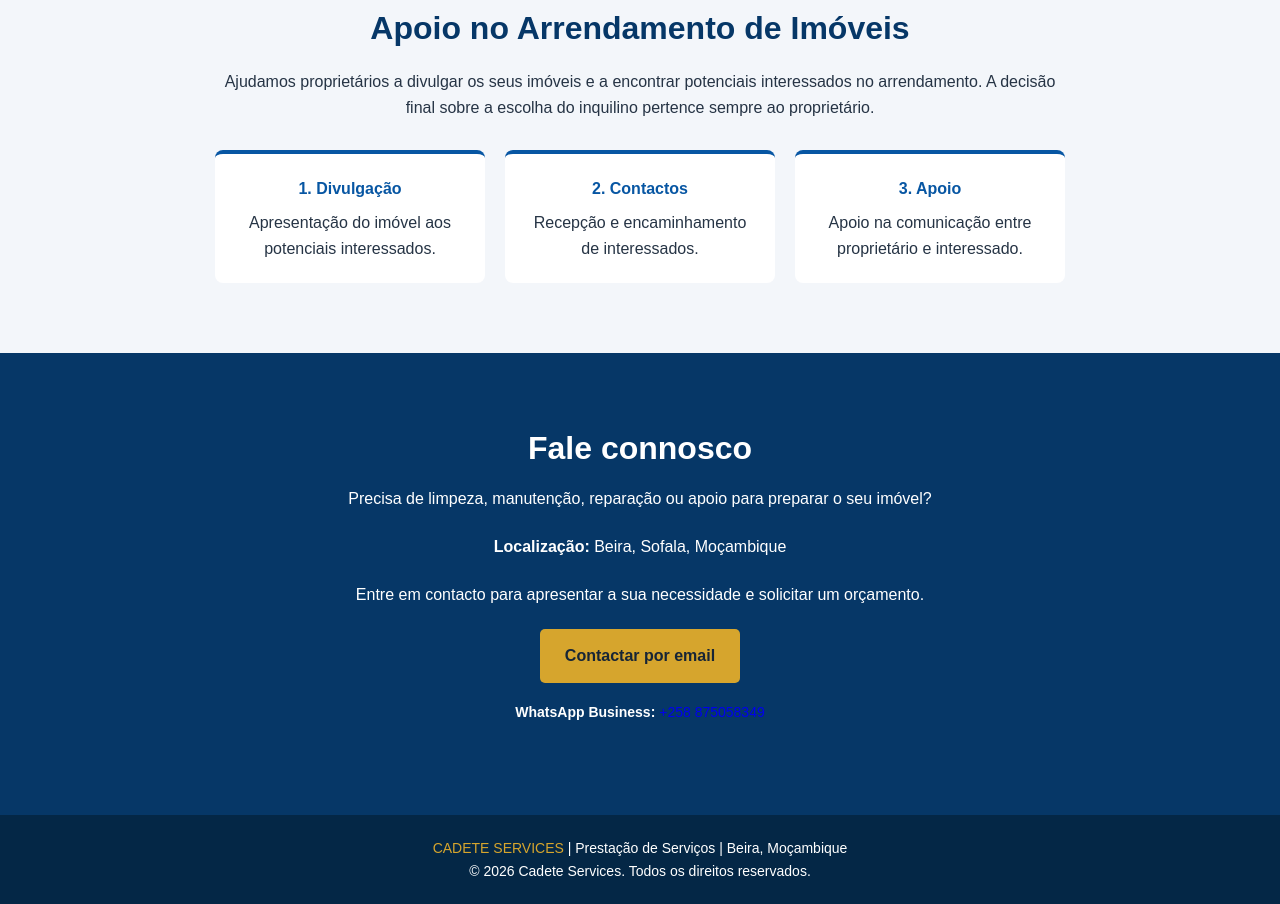
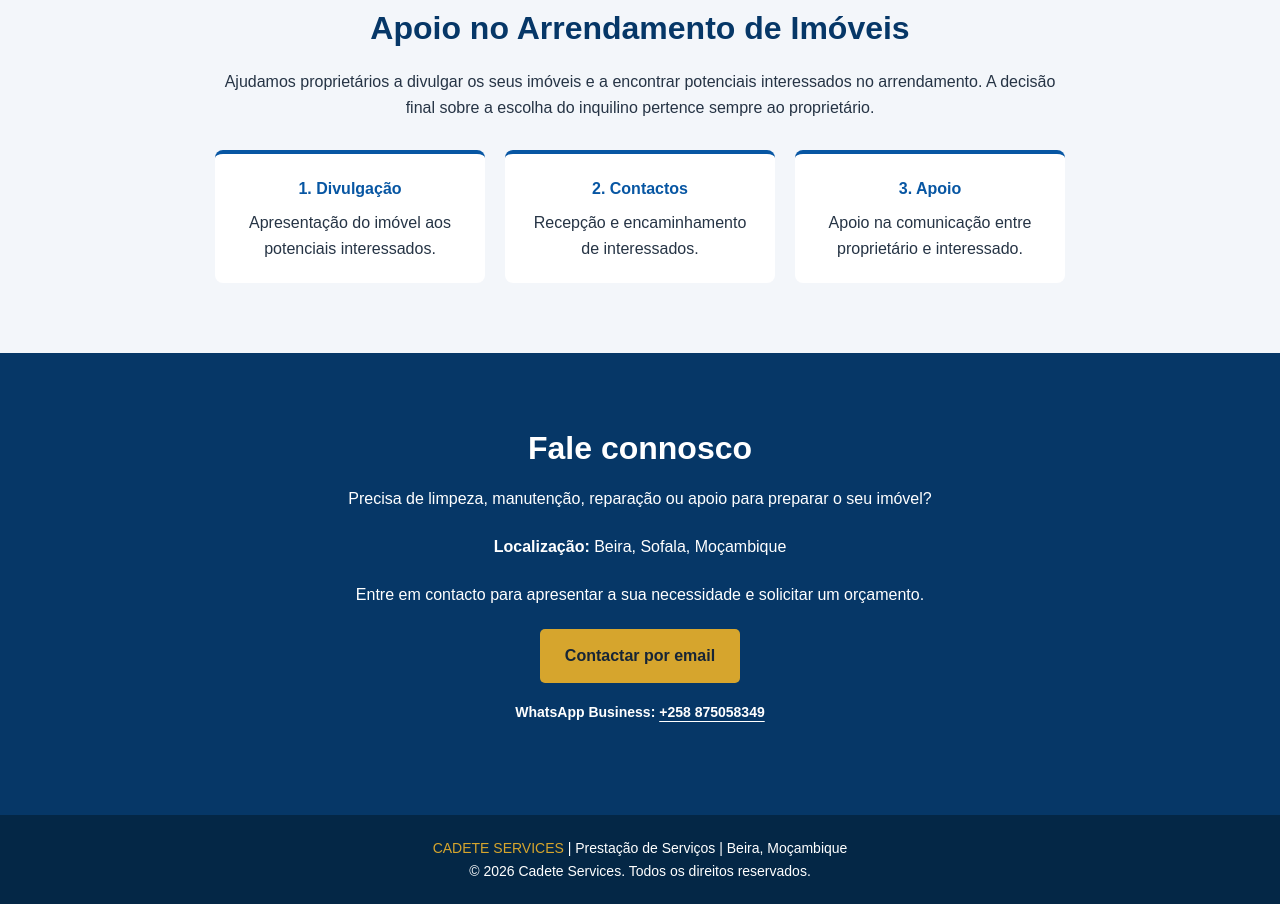
Before and after one commit to cadetetours-ai/cadete-services, a plain HTML site: page index.html in a window 1280 px wide. Shown: the part 1749-2653 px from the top of the page. Drawn offline with Linux system fonts and the light colour scheme.

Commit message:
Melhorar visibilidade do contacto WhatsApp

```diff
--- a/index.html
+++ b/index.html
@@ -10,6 +10,16 @@
   <meta name="theme-color" content="#0756a3">
 
   <style>
+    .contact .whatsapp-link {
+  color: #ffffff;
+  font-weight: 700;
+  text-decoration: underline;
+  text-underline-offset: 4px;
+}
+
+.contact .whatsapp-link:hover {
+  color: #d6a52d;
+}
     :root {
       --azul: #0756a3;
       --azul-escuro: #063767;
@@ -480,7 +490,10 @@
 
 <p style="font-size:14px; margin-top:18px;">
   <strong>WhatsApp Business:</strong>
-  <a href="https://wa.me/258875058349" target="_blank" rel="noopener">
+  <a class="whatsapp-link"
+     href="https://wa.me/258875058349"
+     target="_blank"
+     rel="noopener">
     +258 875058349
   </a>
 </p>
```
